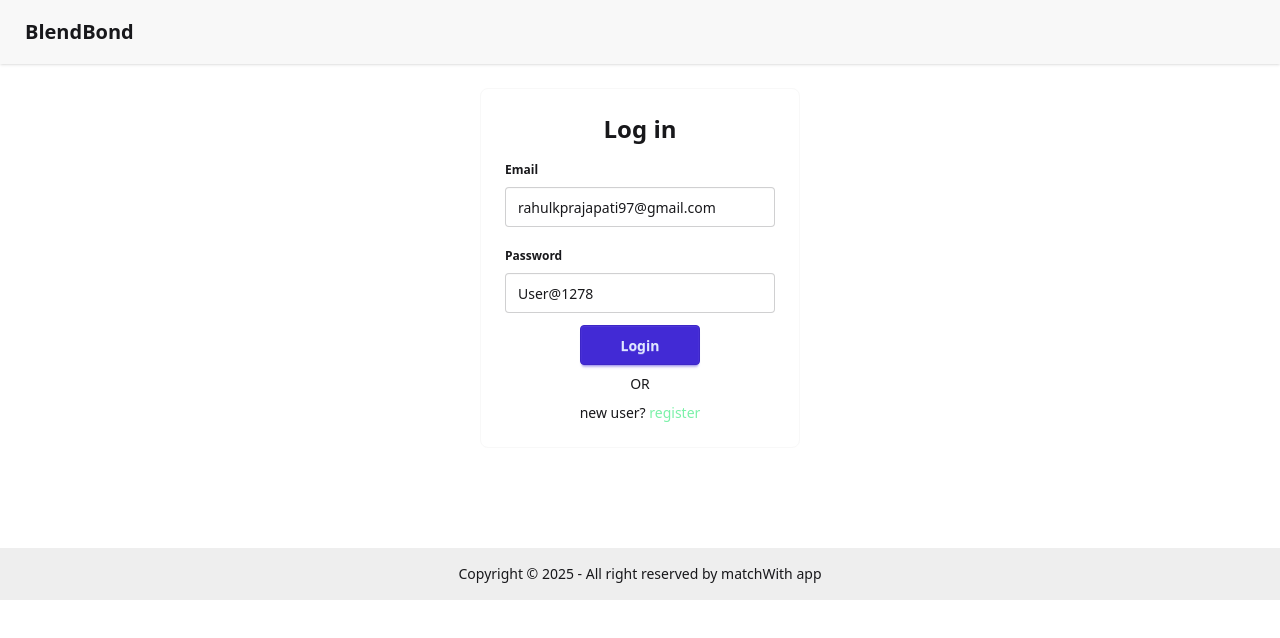
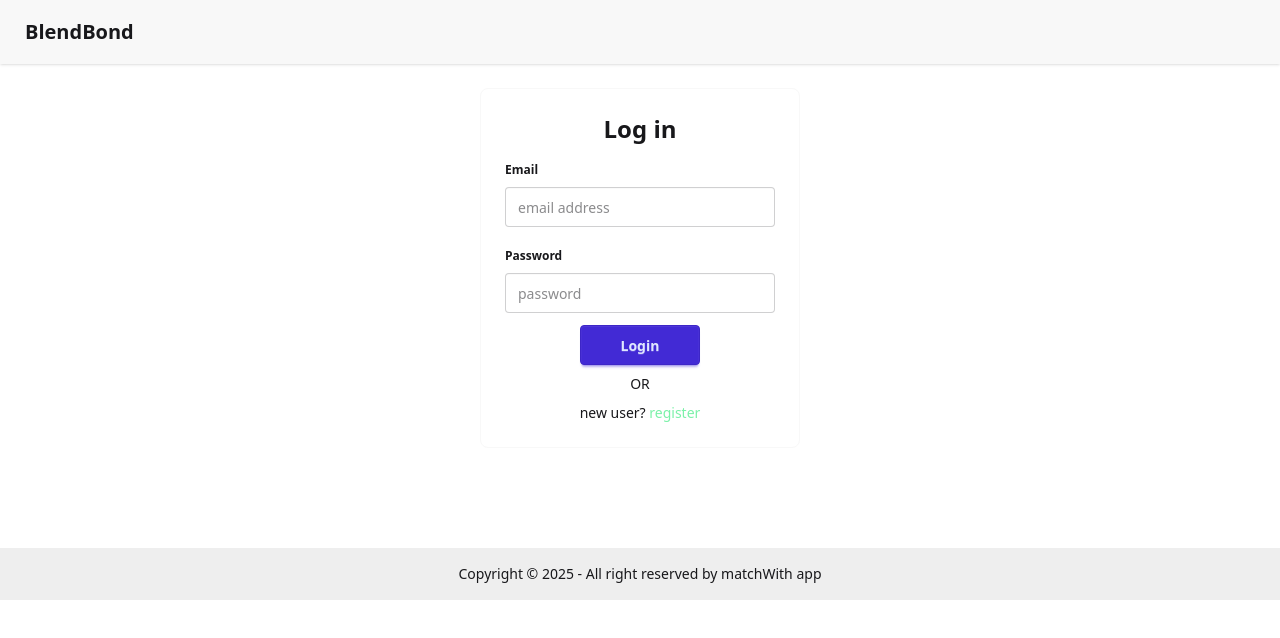
Before and after one commit to rahulp-97/blend-bond-frontend, a React app: page /login in a window 1280 px wide. Shown: the top 638 px of the page. Built offline with nearby package versions, Linux system fonts and the light colour scheme; the HTML template or start-up script is replaced by a standard one.

Commit message:
email templat updated with first name of user & bug fixes with loading indicator on login page

```diff
--- a/src/components/Login.jsx
+++ b/src/components/Login.jsx
@@ -8,12 +8,12 @@ import CustomLoader from "./CustomLoader";
 
 const Login = () => {
   const [userInput, setUserInput] = useState({
-    emailId: "rahulkprajapati97@gmail.com",
-    password: "User@1278",
-    firstName: "test",
-    lastName: "last",
-    age: '23',
-    gender: 'male',
+    emailId: "",
+    password: "",
+    firstName: "",
+    lastName: "",
+    age: "",
+    gender: "",
   });
   const [errMsg, setErrMsg] = useState("");
   const [isLoginForm, setIsLoginForm] = useState(true);
@@ -183,12 +183,12 @@ const Login = () => {
           </fieldset>
           {errMsg && <p className="text-xs text-red-500 font-thin">{errMsg}</p>}
           <div className="card-actions justify-center">
-            <button className="btn btn-primary md:px-10" onClick={isLoginForm ? handleLogin : handleSignup}>
+            <button className="btn btn-primary md:px-10" disabled={isLoading} onClick={isLoginForm ? handleLogin : handleSignup}>
               {isLoginForm ? 'Login' : 'Sign up'}
             </button>
           </div>
           <p>OR</p>
-          <span>{isLoginForm ? 'new user?' : 'already a registered user?'} <button className="text-green-300" onClick={() => setIsLoginForm(!isLoginForm)}>
+          <span>{isLoginForm ? 'new user?' : 'already a registered user?'} <button className="text-green-300 cursor-pointer" disabled={isLoading} onClick={() => setIsLoginForm(!isLoginForm)}>
             {isLoginForm ? 'register' : 'login'}
           </button></span>
         </div>
```
